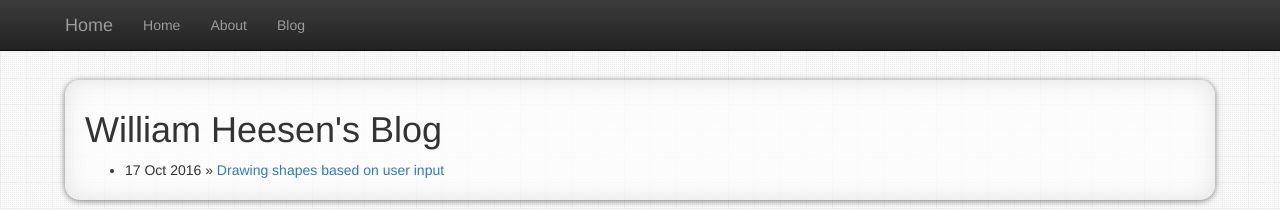
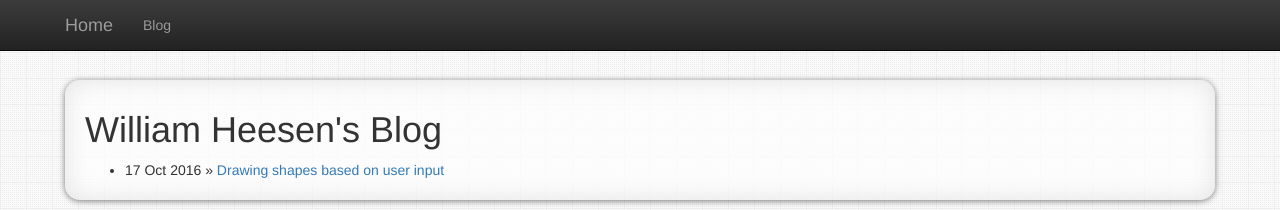
Before and after one commit to wjheesen/wjheesen.github.io, a Jekyll site: the page built from blog/index.html, in a window 1280 px wide. Shown: the top 210 px of the page. Built offline with Jekyll 4.4.1, drawn with Linux system fonts in a browser that asks for light colours.

Commit message:
Update header.html

```diff
--- a/_includes/header.html
+++ b/_includes/header.html
@@ -13,8 +13,8 @@
         </div>
         <div class="navbar-collapse collapse">
             <ul class="nav navbar-nav">
-              <li><a href="/">Home</a></li>
-              <li><a href="/about">About</a></li>
+              <!-- <li><a href="/">Home</a></li>
+              <li><a href="/about">About</a></li> -->
               <li><a href="/blog">Blog</a></li>
             </ul>
         </div>
```
Also changed, not shown: css/site.min.css.
